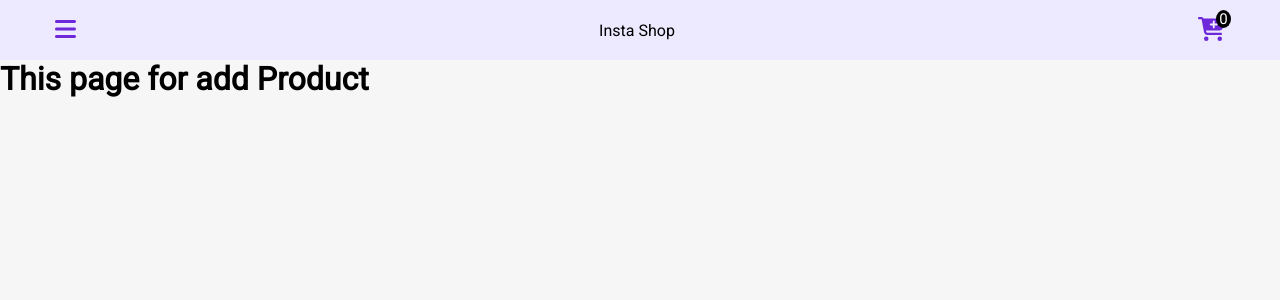
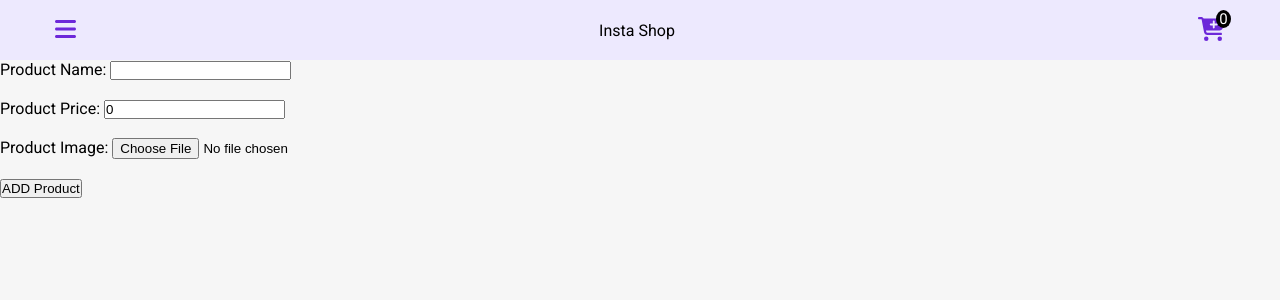
Before and after one commit to moeinalipour/instaShop, a React (Create React App) app in the folder myapp/: page /manager in a window 1280 px wide. Shown: the top 300 px of the page. Built offline with nearby package versions, Linux system fonts and the light colour scheme.

Commit message:
Add form for Add product in /manager

```diff
--- a/myapp/src/App.js
+++ b/myapp/src/App.js
@@ -12,8 +12,8 @@ function App() {
         <CartProvider>
           <Navbar />
           <Routes>
-          <Route path="/" element={<ProductsSection />} />
-          <Route path="/manager" element={<ManagerPage />} />
+            <Route path="/" element={<ProductsSection />} />
+            <Route path="/manager" element={<ManagerPage />} />
           </Routes>
         </CartProvider>
       </Router>
--- a/myapp/src/pages/manager.js
+++ b/myapp/src/pages/manager.js
@@ -1,5 +1,64 @@
+import { useState } from "react";
+
 export default function ManagerPage() {
-    return(
-        <h1>This page for add Product</h1>
-    );
+  const [pName, setPName] = useState('');
+  const [pPrice, setPPrice] = useState(0);
+  const [pImage, setPImage] = useState(null);
+
+  function sendForm(e) {
+    e.preventDefault();
+    console.log(pName);
+    console.log(pPrice);
+
+    var reader = new FileReader();
+
+    reader.onloadend = function () {
+      var imageData = reader.result;
+
+      // Use the imageData variable to send the Base64 image data to your API or perform further actions.
+      var imageExtension = pImage.name.split('.').pop();
+      console.log(imageExtension);
+
+      var product = {
+        pName,
+        pPrice,
+        image: imageData,
+        imageExtension: imageExtension,
+      }
+      console.log(product);
+
+      fetch('http://localhost:4000/add-product', {
+        method: 'POST',
+        headers: {
+          'Content-Type': 'application/json'
+        },
+        body: JSON.stringify(product),
+      })
+        .then(response => response.json())
+        .then(data => {
+          console.log('API Response:', data);
+          // Handle the API response here
+        })
+        .catch(error => {
+          console.error('Error:', error);
+          // Handle errors here
+        });
+    };
+
+    if (pImage) {
+      reader.readAsDataURL(pImage);
+    }
+  }
+
+  return (
+    <form onSubmit={sendForm}>
+      <label htmlFor="pName">Product Name: </label>
+      <input type="text" name="pName" className="form" value={pName} onChange={(e) => { setPName(e.target.value) }} /><br /><br />
+      <label htmlFor="pPrice">Product Price: </label>
+      <input type="number" name="pPrice" className="form" value={pPrice} onChange={(e) => { setPPrice(parseFloat(e.target.value)) }} /><br /><br />
+      <label htmlFor="pPrice">Product Image: </label>
+      <input type="file" name="pImage" className="form" onChange={(e) => { setPImage(e.target.files[0]) }} /><br /><br />
+      <button type="submit">ADD Product</button>
+    </form>
+  );
 }
```
